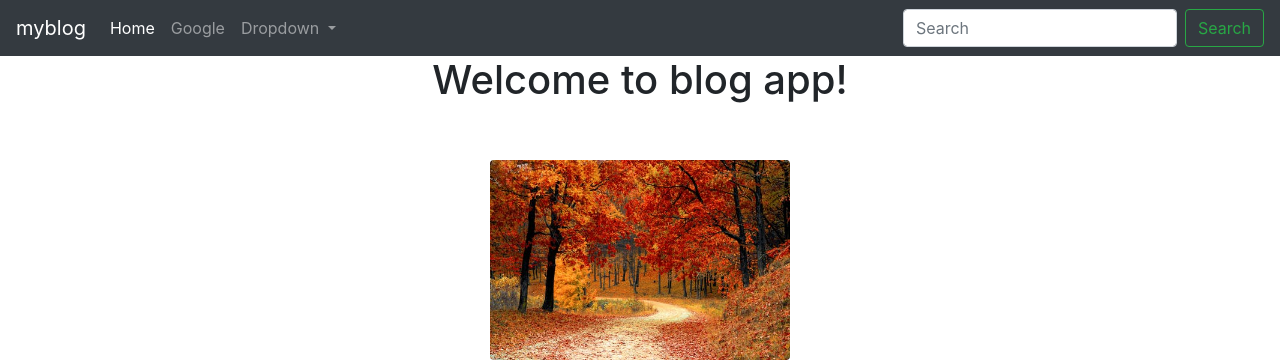
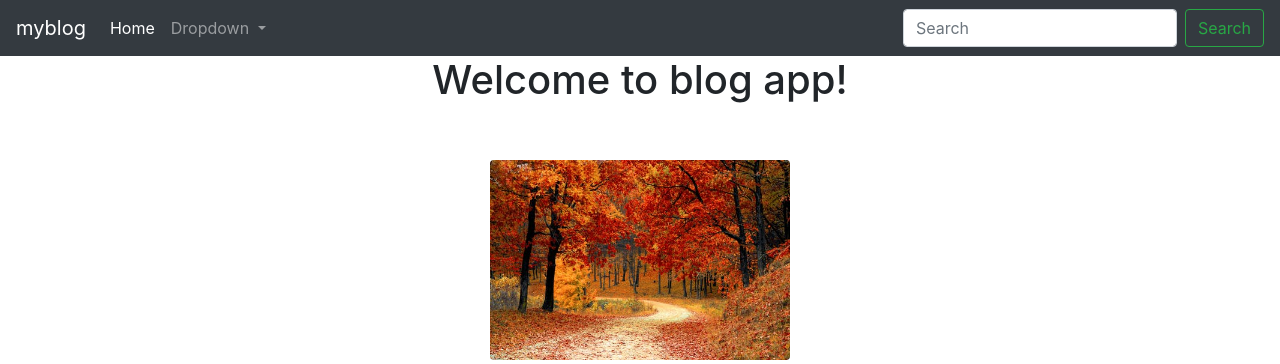
Before and after one commit to kyo2bay/myblogapp, a Django app: template posts/templates/posts/index.html in a window 1280 px wide. Shown: the top 364 px of the page. Run offline with Django 3.2, Linux system fonts and the light colour scheme; the template is opened without the code that fills it, so the values that code supplies are empty; some libraries are stand-ins or nearby versions.

Commit message:
htmlからGoogleを削除

```diff
--- a/posts/templates/posts/index.html
+++ b/posts/templates/posts/index.html
@@ -18,9 +18,6 @@
             <ul class="navbar-nav mr-auto">
             <li class="nav-item active">
                 <a class="nav-link" href="#">Home <span class="sr-only">(current)</span></a>
-            </li>
-            <li class="nav-item">
-                <a class="nav-link" href="https://google.com">Google</a>
             </li>
             <li class="nav-item dropdown">
                 <a class="nav-link dropdown-toggle" href="#" id="navbarDropdown" role="button" data-toggle="dropdown" aria-haspopup="true" aria-expanded="false">
--- a/posts/templates/posts/post_detail.html
+++ b/posts/templates/posts/post_detail.html
@@ -18,9 +18,6 @@
             <ul class="navbar-nav mr-auto">
             <li class="nav-item active">
                 <a class="nav-link" href="../">Home <span class="sr-only">(current)</span></a>
-            </li>
-            <li class="nav-item">
-                <a class="nav-link" href="https://google.com">Google</a>
             </li>
             <li class="nav-item dropdown">
                 <a class="nav-link dropdown-toggle" href="#" id="navbarDropdown" role="button" data-toggle="dropdown" aria-haspopup="true" aria-expanded="false">
```
